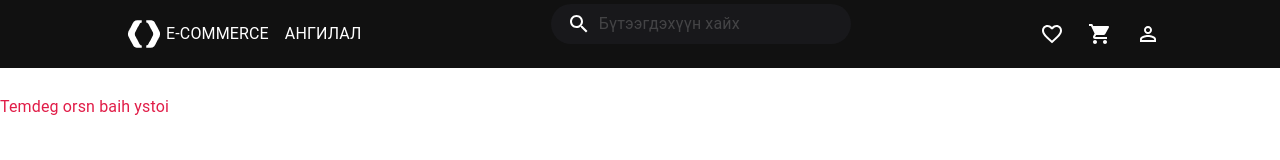
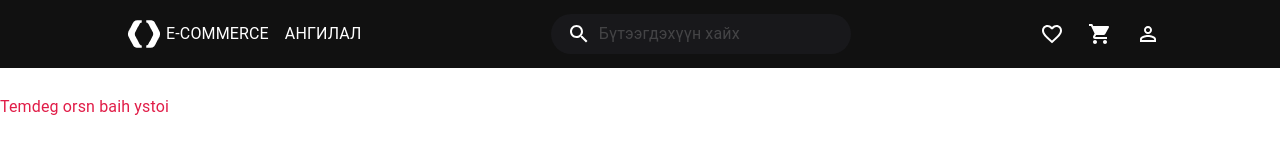
Before and after one commit to leap-1e-team1/E-COMMERCE, a Next.js app in the folder front-end/: page / in a window 1280 px wide. Shown: the top 160 px of the page. Built offline with nearby package versions, Linux system fonts and the light colour scheme.

Commit message:
header zasav

```diff
--- a/front-end/src/components/Header.tsx
+++ b/front-end/src/components/Header.tsx
@@ -53,12 +53,13 @@ export const Header = () => {
               </Typography>
             </Link>
           </Stack>
+        <Stack sx={{alignItems:"center", justifyContent:"center"}}>
           <Search />
-
-          <Stack direction="row" alignItems="center" sx={{ gap: "24px" }}>
-            <FavoriteBorderIcon sx={{ color: "white" }} />
-            <LocalGroceryStoreIcon sx={{ color: "white" }} />
-            <PersonOutlineIcon sx={{ color: "white" }} />
+          </Stack>
+          <Stack direction="row" alignItems="center" sx={{gap:"24px"}}>
+               <FavoriteBorderIcon sx={{color:"white"}}/>
+               < LocalGroceryStoreIcon  sx={{color:"white"}}/>
+               <PersonOutlineIcon sx={{color:"white"}}/>
           </Stack>
         </Stack>
       </Box>
```
